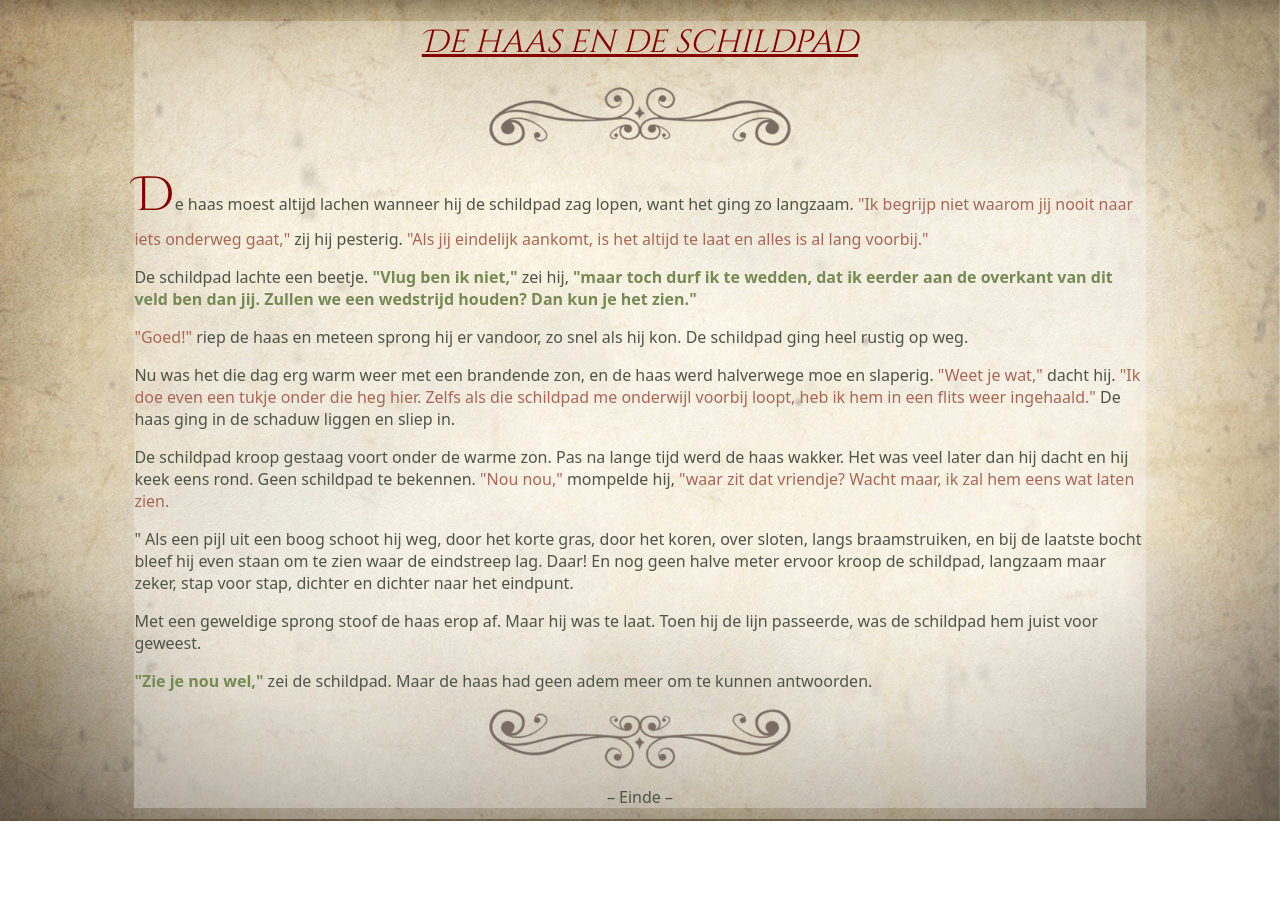
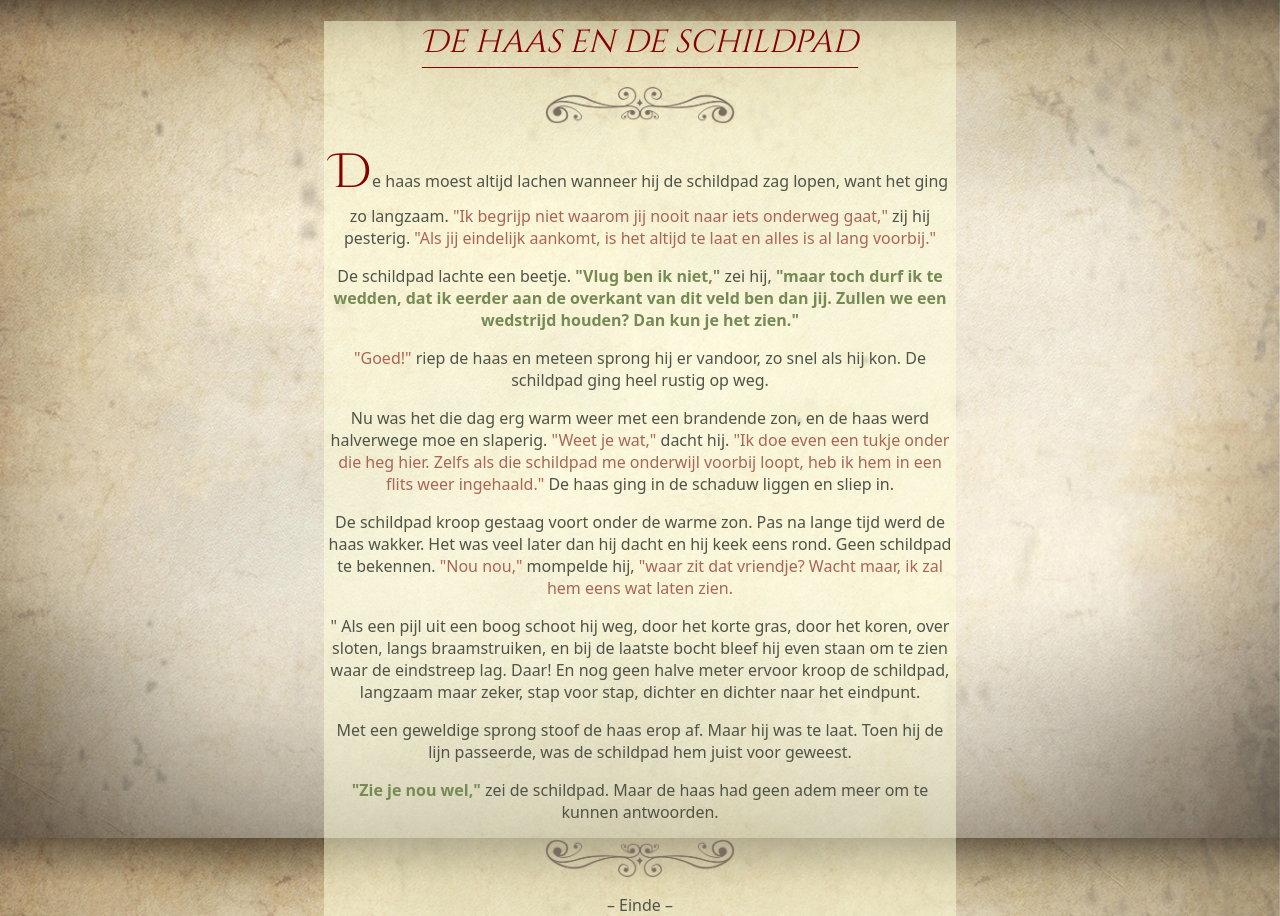
Before and after one commit to jxrous/digital-experience, a plain HTML site: page index.html in a window 1280 px wide. Before the commit the page ends 821 px from the top, so only its background shows below. Drawn offline with Linux system fonts and the light colour scheme; a web font is replaced by a local one.

Commit message:
laatste aanpassingen

```diff
--- a/main.css
+++ b/main.css
@@ -7,6 +7,8 @@ body {
     background-image: url(images/perkament.jpg);
     background-position: center;
     background-size: cover;
+    background-repeat: no-repeat;
+    background-attachment: fixed;
 
 }
 
@@ -25,10 +27,11 @@ p {
 
 
 .container {
-   background-color: #ffffff48;
-    width: 80%;
+   background-color: #feffdb7e;
+    width: 50%;
     margin-left: auto;
     margin-right: auto;
+    text-align: center;
 
 }
 
@@ -62,7 +65,8 @@ color: #850001;
   font-weight: 400;
   font-style: normal;
   text-decoration: underline;
-
+ text-underline-offset: 15px;
+  text-decoration-thickness: 1px;
 }
 
 .begin-letter {
```
